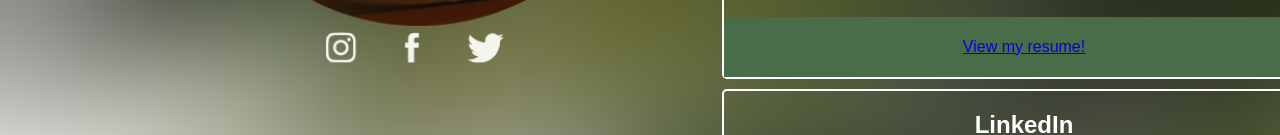
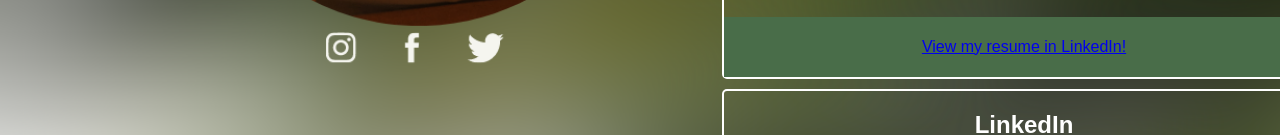
Before and after one commit to dawntj442022/portfolio_webpage, a website: page index.html in a window 1280 px wide. Both pictures are taken after a click on the element "Resume". Shown: the part 544-679 px from the top of the page. Drawn offline with Linux system fonts and the light colour scheme.

Commit message:
updates to readme

```diff
--- a/index.html
+++ b/index.html
@@ -60,7 +60,7 @@
           <div class="dropdown">
             <a
               href="https://1drv.ms/w/s!Ao9NAtv5Ps-Ogl05IugZx_I1wTG8?e=5twQay">
-              <p>View my resume!</p>
+              <p>View my resume in LinkedIn!</p>
             </a>
           </div>
         </div>
```
Also changed, not shown: README.md.
